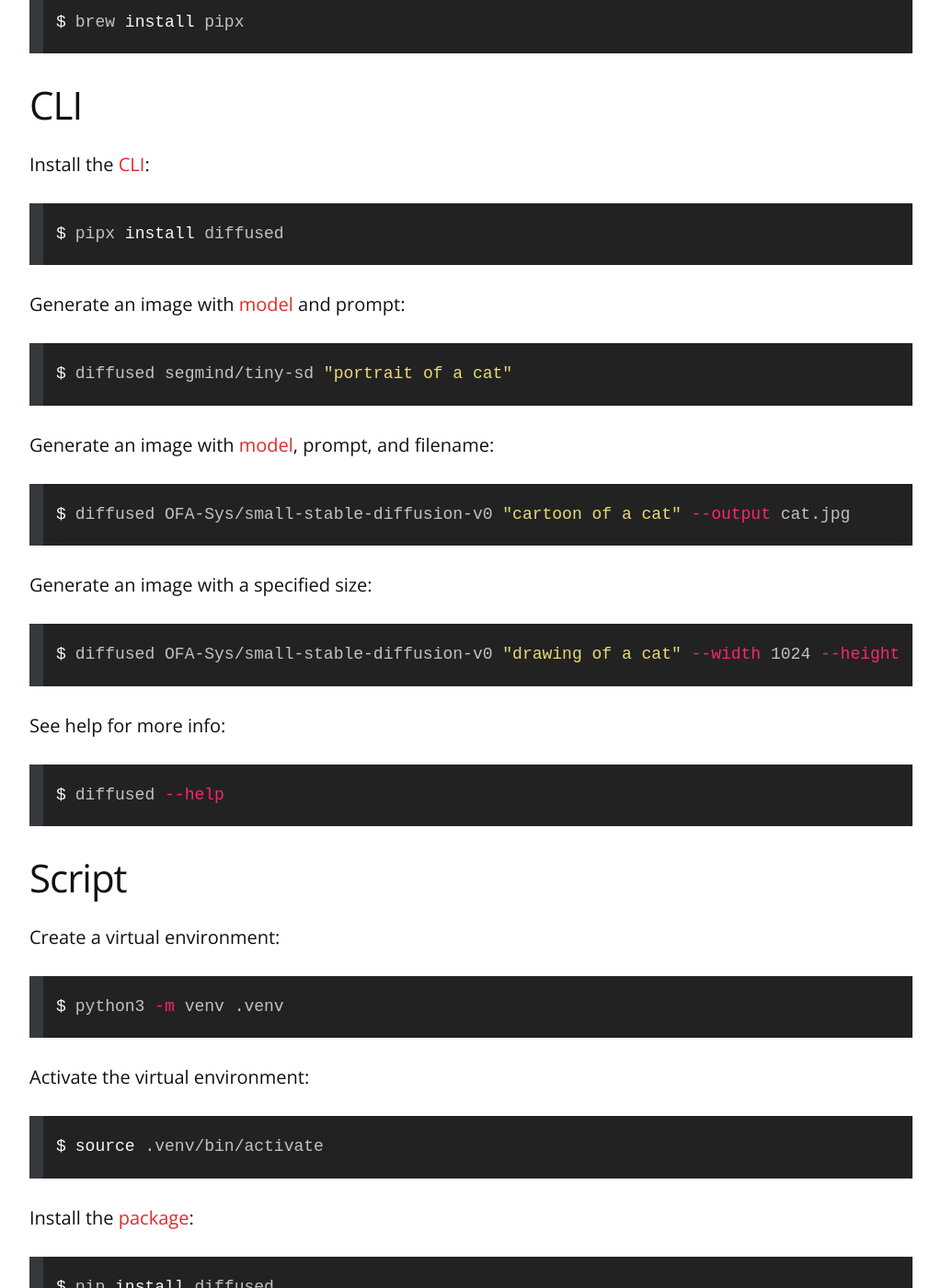
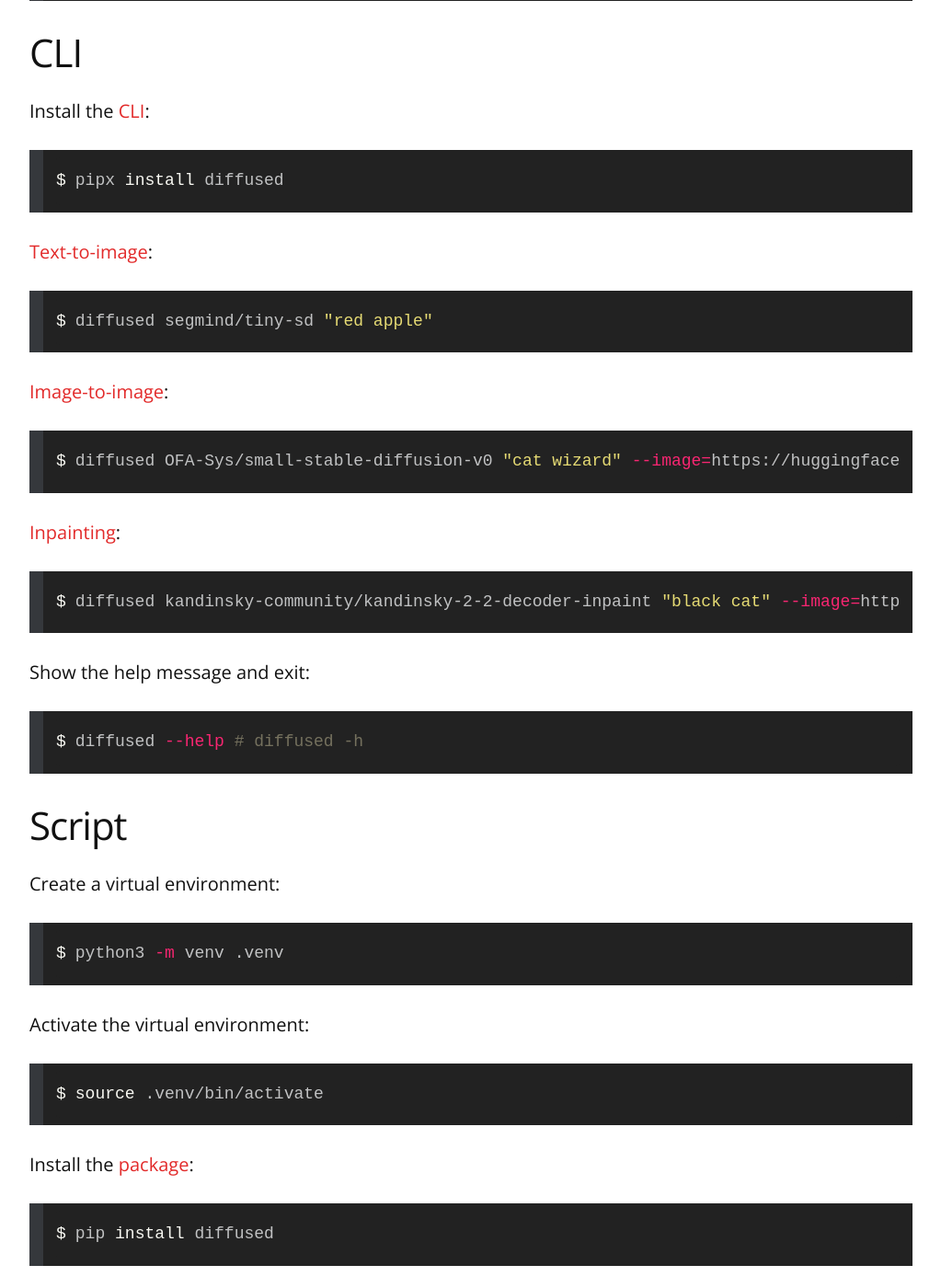
Before and after one commit to remarkablemark/remarkablemark.github.io, a Jekyll site: the page built from _posts/2025/2025-03-30-ai-text-to-image-generation-with-diffused-cli.md, in a window 1280 px wide and 1400 px high, scrolled down 667 px. Shown: the whole window at 92% size, without its empty margins (128-1151 px from the left). Built offline with Jekyll 4.4.1, drawn with Linux system fonts in a browser that asks for light colours; comment, search, counter and statistics services are not loaded; some of the changed text lies outside the part shown.

Commit message:
feat(posts): update "AI image generation with diffused"
Post: 2025-03-30-ai-text-to-image-generation-with-diffused-cli.md

https://remarkablemark.medium.com/ai-text-to-image-generation-with-diffused-cli-d670582d920f

````diff
--- a/_posts/2025/2025-03-30-ai-text-to-image-generation-with-diffused-cli.md
+++ b/_posts/2025/2025-03-30-ai-text-to-image-generation-with-diffused-cli.md
@@ -30,28 +31,28 @@ Install the [CLI](https://pypi.org/project/diffused/):
 pipx install diffused
 ```
 
-Generate an image with [model](https://huggingface.co/segmind/tiny-sd) and prompt:
+[Text-to-image](https://huggingface.co/docs/diffusers/using-diffusers/conditional_image_generation):
 
 ```sh
-diffused segmind/tiny-sd "portrait of a cat"
+diffused segmind/tiny-sd "red apple"
 ```
 
-Generate an image with [model](https://huggingface.co/OFA-Sys/small-stable-diffusion-v0), prompt, and filename:
+[Image-to-image](https://huggingface.co/docs/diffusers/using-diffusers/img2img):
 
 ```sh
-diffused OFA-Sys/small-stable-diffusion-v0 "cartoon of a cat" --output cat.jpg
+diffused OFA-Sys/small-stable-diffusion-v0 "cat wizard" --image=https://huggingface.co/datasets/huggingface/documentation-images/resolve/main/diffusers/cat.png
 ```
 
-Generate an image with a specified size:
+[Inpainting](https://huggingface.co/docs/diffusers/en/using-diffusers/inpaint):
 
 ```sh
-diffused OFA-Sys/small-stable-diffusion-v0 "drawing of a cat" --width 1024 --height 1024
+diffused kandinsky-community/kandinsky-2-2-decoder-inpaint "black cat" --image=https://huggingface.co/datasets/huggingface/documentation-images/resolve/main/diffusers/inpaint.png --mask-image=https://huggingface.co/datasets/huggingface/documentation-images/resolve/main/diffusers/inpaint_mask.png
 ```
 
-See help for more info:
+Show the help message and exit:
 
 ```sh
-diffused --help
+diffused --help # diffused -h
 ```
 
 ## Script
@@ -80,8 +81,8 @@ Generate an image with [model](https://huggingface.co/segmind/tiny-sd) and promp
 # script.py
 from diffused import generate
 
-image = generate(model="segmind/tiny-sd", prompt="apple")
-image.save("apple.png")
+images = generate(model="segmind/tiny-sd", prompt="red apple")
+images[0].save("apple.png")
 ```
 
 Run the script:
@@ -90,7 +91,15 @@ Run the script:
 python script.py
 ```
 
+Open the image:
+
+```sh
+open apple.png
+```
+
+See the [API documentation](https://ai-action.github.io/diffused/diffused/generate.html).
+
 ## Resources
 
-- For more models, see [Hugging Face](https://huggingface.co/models?pipeline_tag=text-to-image).
+- For more models, see [Hugging Face](https://huggingface.co/models).
 - The package is open source and on [GitHub](https://github.com/ai-action/diffused).
````
Also changed, not shown: other parts of _posts/2025/2025-03-30-ai-text-to-image-generation-with-diffused-cli.md (+5 -4 lines).
